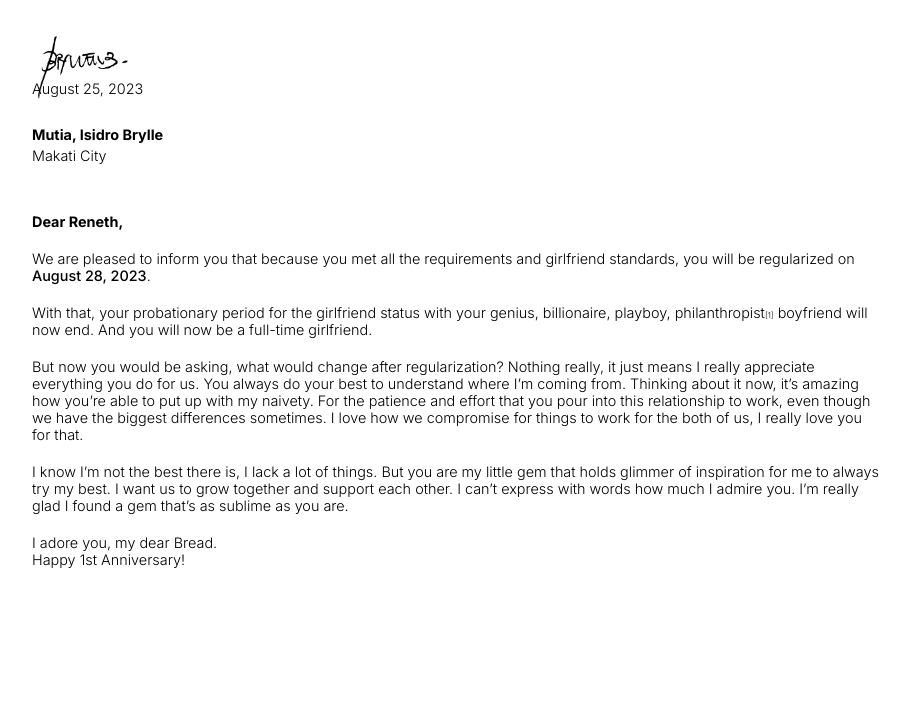
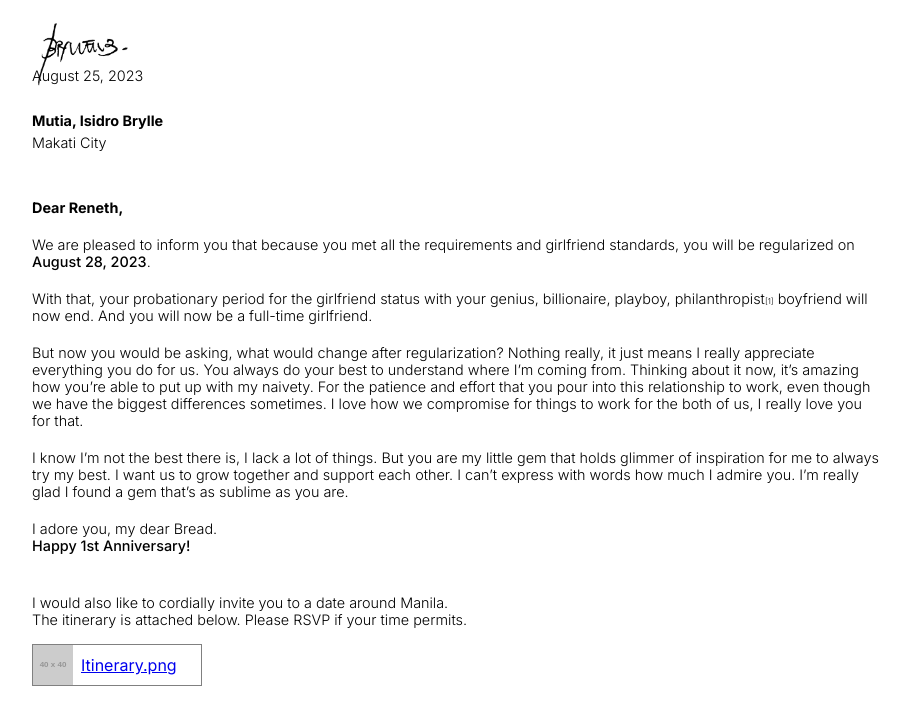
Before and after one commit to BrylleMutia/modified-regularization-letter, a plain HTML site: page index.html in a window 1280 px wide. Shown: the part 862-1586 px from the top of the page, without its empty margins (182-1096 px from the left). Before the commit the page ends 1478 px from the top, so only its background shows below. Drawn offline with Linux system fonts and the light colour scheme; placeholder pictures from the web are drawn by us; a script that the page names is missing.

Commit message:
added itinerary

```diff
--- a/index.html
+++ b/index.html
@@ -83,7 +83,22 @@
          >
          <br />
          <p>I adore you, my dear Bread. </p>
-         <p>Happy 1st Anniversary!</p></div
-      >
+         <p><b>Happy 1st Anniversary!</b></p>
+
+         <br />
+         <br />
+
+         <p
+            >I would also like to cordially invite you to a date around Manila.
+            <br />The itinerary is attached below. Please RSVP if your time
+            permits.</p
+         >
+         <div class="itinerary-container">
+            <img
+               src="https://placehold.co/40x40?text=ITINERARY"
+               alt="itinerary-img" />
+            <a href="./assets/ITINERARY.png" download>Itinerary.png</a
+         ></div>
+      </div>
    </body>
 </html>
--- a/main.css
+++ b/main.css
@@ -17,6 +17,8 @@ nav {
    padding: 0.7em 1.5em;
    display: flex;
    justify-content: space-between;
+   position: fixed;
+   width: 100%;
 }
 
 p {
@@ -30,7 +32,7 @@ b {
 
 .container-1 {
    padding: 0 1.5em;
-   padding-top: 3em;
+   padding-top: 5em;
    max-width: 900px;
 }
 
@@ -89,6 +91,15 @@ h1 {
    font-size: 0.5rem;
 }
 
+.itinerary-container {
+   display: flex;
+   align-items: center;
+   gap: 0.5em;
+   border: 1px solid grey;
+   width: 170px;
+   margin-top: 1em;
+}
+
 @media all and (min-width: 1200px) {
    .container-1, .container-2 {
       margin: 0 auto;
```
Also changed, not shown: assets/ITINERARY.png (added).
